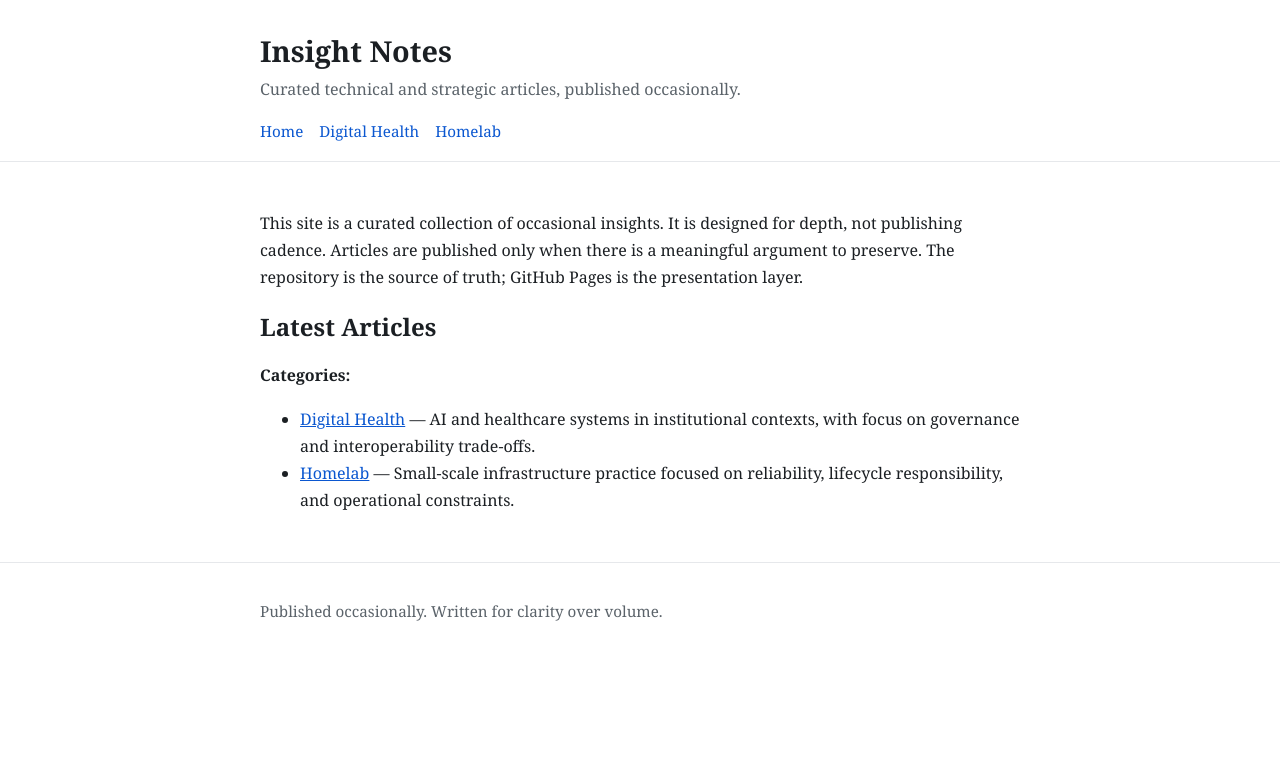
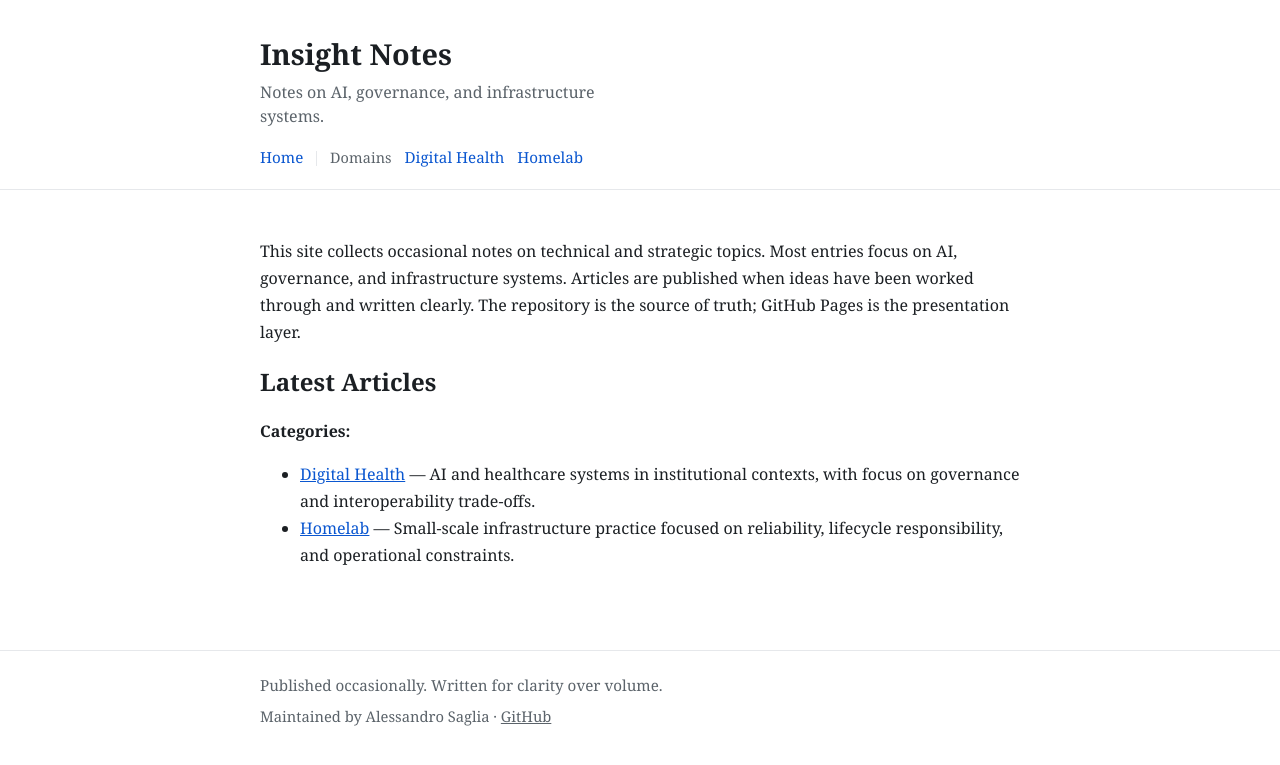
Before and after one commit to ale-saglia/insight, a Jekyll site: the page built from index.md, in a window 1280 px wide. Shown: the top 765 px of the page. Built offline with Jekyll 4.4.1, drawn with Linux system fonts in a browser that asks for light colours.

Commit message:
refactor(ui): improve header, footer, and copy tone for clarity
- Simplify subtitle: remove slogan phrasing, keep domain focus
- Rewrite homepage intro: reduce self-positioning language
- Add subtle nav separator and Domains label for structure
- Improve spacing and visual hierarchy in header/footer
- Keep footer philosophy messaging unchanged

```diff
--- a/_includes/nav.html
+++ b/_includes/nav.html
@@ -1,5 +1,7 @@
 <nav class="site-nav" aria-label="Primary">
   <a href="{{ '/' | relative_url }}">Home</a>
+  <span class="site-nav-divider" aria-hidden="true"></span>
+  <span class="site-nav-label">Domains</span>
   {% assign category_pages = site.pages | where: 'layout', 'category' | where_exp: 'p', "p.path contains 'src/'" | where_exp: 'p', "p.category != 'general'" | sort: 'title' %}
   {% for category_page in category_pages %}
     <a href="{{ category_page.url | relative_url }}">{{ category_page.title }}</a>
--- a/_layouts/default.html
+++ b/_layouts/default.html
@@ -11,7 +11,7 @@
     <header class="site-header">
       <div class="wrap">
         <h1 class="site-title"><a href="{{ '/' | relative_url }}">{{ site.title }}</a></h1>
-        <p class="site-subtitle">{{ site.description }}</p>
+        <p class="site-subtitle">Notes on AI, governance, and infrastructure systems.</p>
         {% include nav.html %}
       </div>
     </header>
@@ -22,7 +22,15 @@
 
     <footer class="site-footer">
       <div class="wrap">
-        <p>Published occasionally. Written for clarity over volume.</p>
+        <p class="site-footer-note">Published occasionally. Written for clarity over volume.</p>
+        <p class="site-footer-meta">
+          Maintained by Alessandro Saglia
+          {% if site.github.repository_url %}
+            · <a href="{{ site.github.repository_url }}">GitHub</a>
+          {% else %}
+            · <a href="https://github.com/ale-saglia/insight">GitHub</a>
+          {% endif %}
+        </p>
       </div>
     </footer>
   </body>
--- a/assets/styles.css
+++ b/assets/styles.css
@@ -25,7 +25,7 @@ body {
 
 .site-header {
   border-bottom: 1px solid var(--line);
-  padding: 2rem 0 1rem;
+  padding: 2.2rem 0 1.1rem;
 }
 
 .site-title {
@@ -39,20 +39,36 @@ body {
 }
 
 .site-subtitle {
-  margin: 0.4rem 0 0;
+  margin: 0.45rem 0 0;
+  max-width: 44ch;
   color: var(--muted);
+  line-height: 1.5;
 }
 
 .site-nav {
   display: flex;
-  gap: 1rem;
-  margin-top: 1rem;
+  align-items: center;
+  gap: 0.8rem;
+  margin-top: 1.1rem;
   font-size: 0.95rem;
+  flex-wrap: wrap;
 }
 
 .site-nav a {
   color: var(--link);
   text-decoration: none;
+}
+
+.site-nav-divider {
+  width: 1px;
+  height: 0.9rem;
+  background: var(--line);
+}
+
+.site-nav-label {
+  color: var(--muted);
+  font-size: 0.9rem;
+  letter-spacing: 0.01em;
 }
 
 main {
@@ -88,7 +104,21 @@ a {
 
 .site-footer {
   border-top: 1px solid var(--line);
-  padding: 1.25rem 0 2rem;
+  margin-top: 2rem;
+  padding: 1.4rem 0 2.1rem;
   color: var(--muted);
   font-size: 0.95rem;
 }
+
+.site-footer-note {
+  margin: 0;
+}
+
+.site-footer-meta {
+  margin: 0.35rem 0 0;
+  font-size: 0.92rem;
+}
+
+.site-footer a {
+  color: var(--muted);
+}
--- a/index.md
+++ b/index.md
@@ -3,9 +3,9 @@ layout: default
 title: Home
 ---
 
-This site is a curated collection of occasional insights.
-It is designed for depth, not publishing cadence.
-Articles are published only when there is a meaningful argument to preserve.
+This site collects occasional notes on technical and strategic topics.
+Most entries focus on AI, governance, and infrastructure systems.
+Articles are published when ideas have been worked through and written clearly.
 The repository is the source of truth; GitHub Pages is the presentation layer.
 
 ## Latest Articles {#articles}
```
